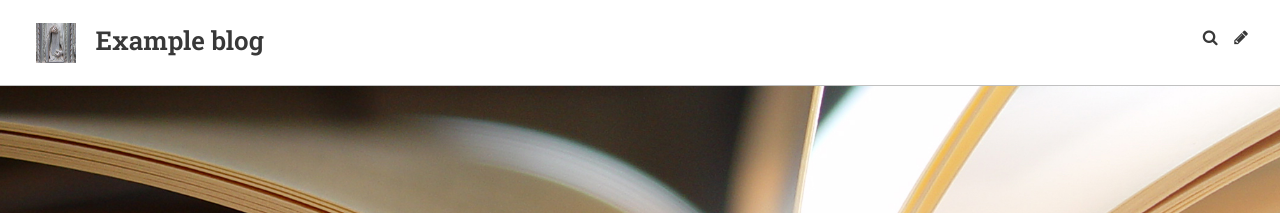
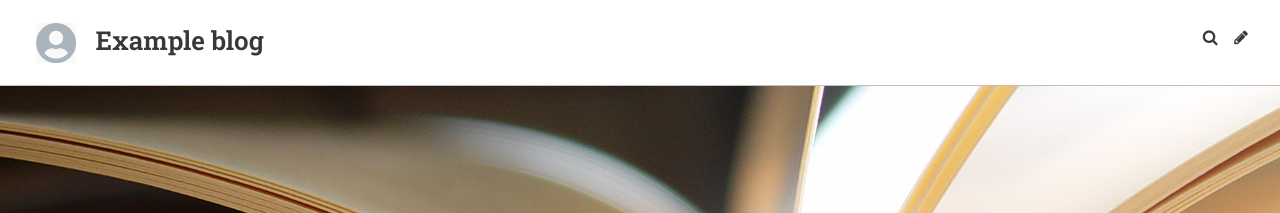
Before and after one commit to madmud101/shameless_typography, a Jekyll site: the page built from index.html, in a window 1280 px wide. Shown: the top 213 px of the page. Built offline with Jekyll 4.4.1, drawn with Linux system fonts in a browser that asks for light colours; the list of posts is cut into pages by our own code.

Commit message:
Update Settings “general”

```diff
--- a/_data/settings.yml
+++ b/_data/settings.yml
@@ -3,7 +3,7 @@ description: ""
 header_text: ""
 footer_text: Copyright 2020 Adam Blades
 header_feature_image: /uploads/pages.jpg
-logo: ../uploads/books4screen.jpg
+logo: ../uploads/face.jpg
 favicon: /uploads/favicon.ico
 gridlayout: false
 upzoom: true
```
